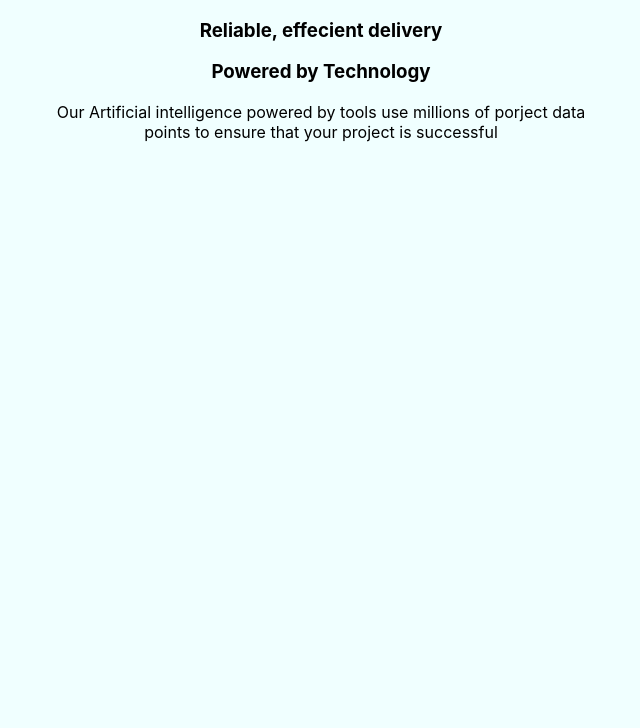
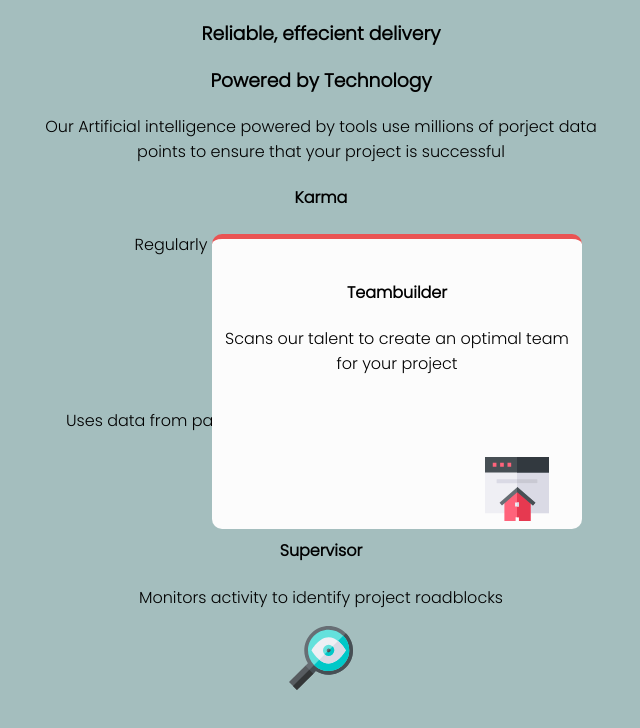
Before and after one commit to jokale/4comp, a React (Create React App) app: page / in a window 1280 px wide. Shown: the top 728 px of the page, without its empty margins (319-959 px from the left). Built offline with nearby package versions, Linux system fonts and the light colour scheme.

Commit message:
ensure teambuilder card is in the correct spot and add new font

```diff
--- a/public/index.html
+++ b/public/index.html
@@ -24,6 +24,8 @@
       work correctly both with client-side routing and a non-root public URL.
       Learn how to configure a non-root public URL by running `npm run build`.
     -->
+    <link rel="preconnect" href="https://fonts.gstatic.com">
+<link href="https://fonts.googleapis.com/css2?family=Poppins:wght@300&display=swap" rel="stylesheet">
     <title>React App</title>
   </head>
   <body>
--- a/src/App.css
+++ b/src/App.css
@@ -38,5 +38,31 @@
 }
 
 html {
-background-color: azure;
+background-color: rgb(164, 190, 190);
 }
+
+
+
+/* team builder */
+
+div#Teambuilder{
+  background-color: rgb(252, 252, 252);
+  width: 370px;
+  height: 290px;
+  margin: 0px;
+  position: relative; top: -460px; right: -531px;
+  border-radius: 10px;
+  border-top-style: solid;
+  border-color: hsl(0, 78%, 62%);
+  border-top-width: thick;
+}
+
+
+img#tblogo{
+  position: relative; top: 65px; right: -120px;
+}
+
+h1,h2,h3,h4,h5,h6,p {
+  font-family: 'Poppins', sans-serif;
+
+}
--- a/src/App.js
+++ b/src/App.js
@@ -1,5 +1,9 @@
 import React from 'react'
 import './App.css';
+import Calculator from './Components/Calculator';
+import Karma from './Components/Karma';
+import Supervisor from './Components/Supervisor';
+import Teambuilder from './Components/Teambuilder';
 
 class App extends React.Component {
   render(){return (
@@ -8,6 +12,10 @@ class App extends React.Component {
       <h3 id="skinny">Reliable, effecient delivery</h3>
       <h3 id="bold">Powered by Technology</h3>
       <p> Our Artificial intelligence powered by tools use millions of porject data <br></br>points to ensure that your project is successful</p>
+      <Karma/>
+      <Calculator/>
+      <Supervisor/>
+      <Teambuilder/>
     </div>
   );
 }
--- a/src/Components/Teambuilder.js
+++ b/src/Components/Teambuilder.js
@@ -5,9 +5,10 @@ class Teambuilder extends React.Component {
     render(){
         return(
             <div id="Teambuilder">
-                <h4>Teambuilder</h4>
+                <br></br>
+                <h4 id="tb">Teambuilder</h4>
                 <p>Scans our talent to create an optimal team <br></br>for your project </p>
-                <img src={logoteamb} id="s-logo" alt="logo" />
+                <img src={logoteamb} id="tblogo" alt="logo" />
 
             </div>
         )
```
Also changed, not shown: 1 other file (tests, documents, lock files or other folders).
